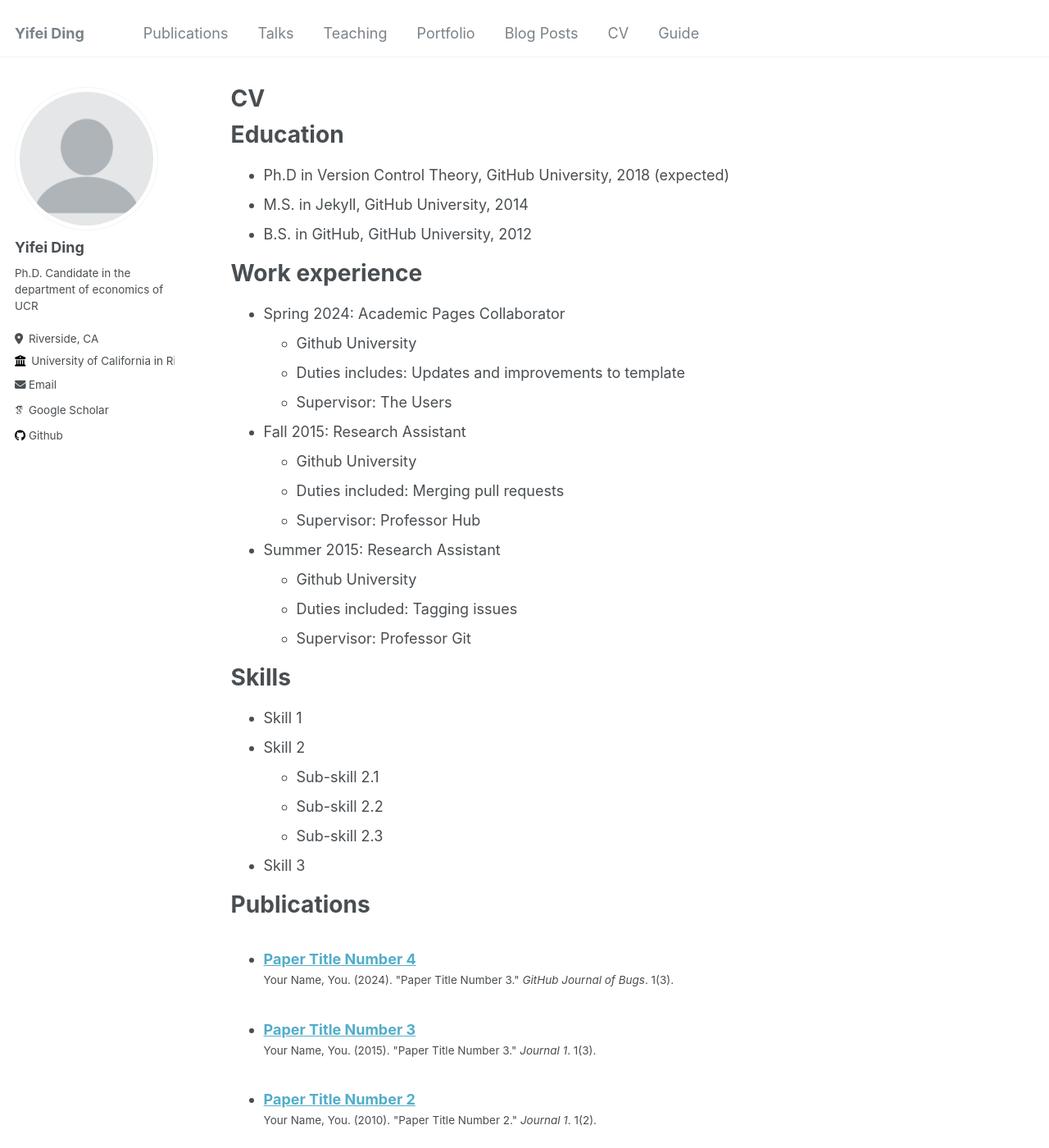
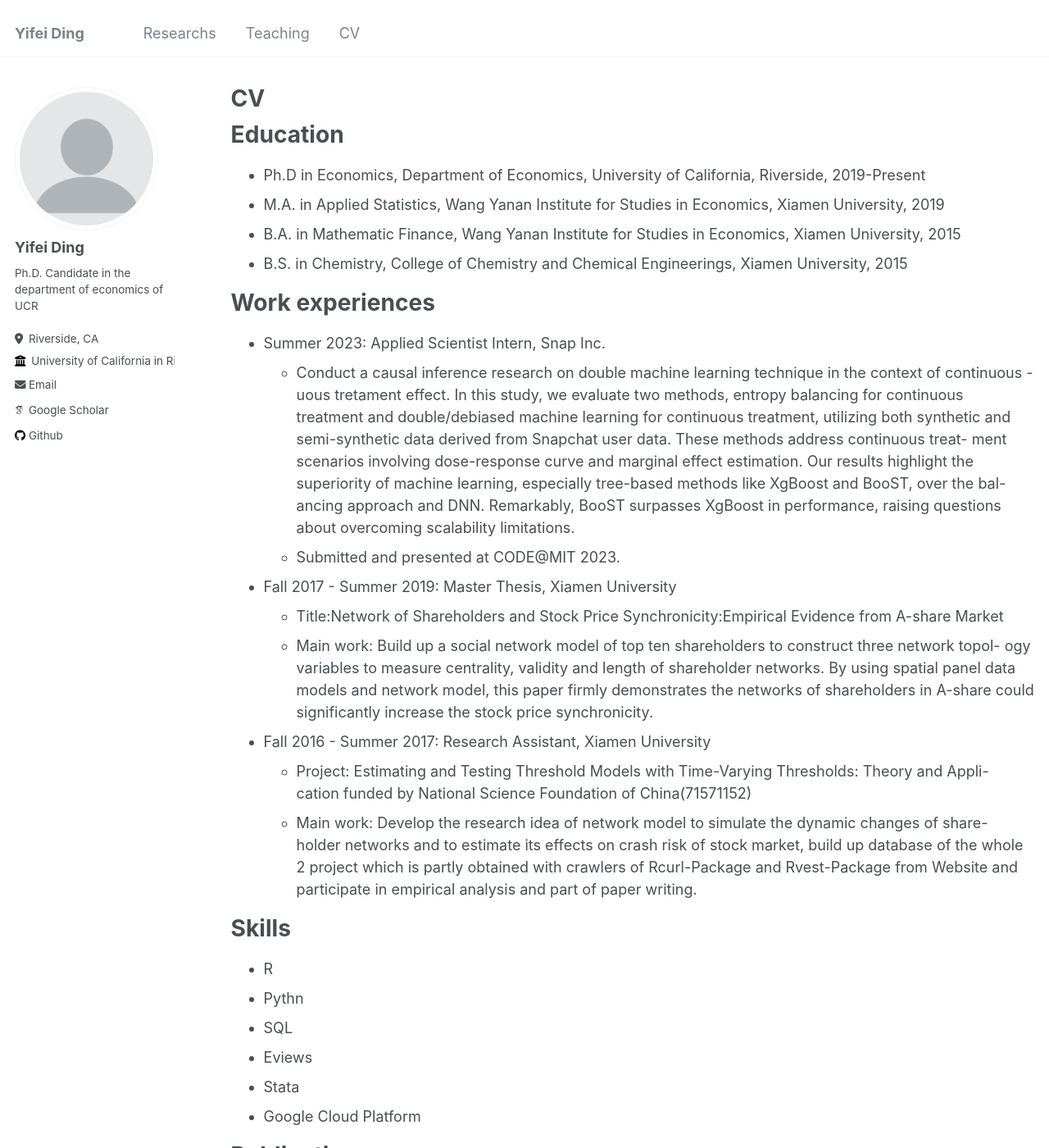
Before and after one commit to YifeiDing-UCR/YifeiDing-UCR.github.io, a Jekyll site: the page built from _pages/cv.md, in a window 1280 px wide and 1400 px high. Shown: the whole window at 82% size. Built offline with Jekyll 4.4.1, drawn with Linux system fonts in a browser that asks for light colours; some web fonts are replaced; some of the changed text lies outside the part shown.

Commit message:
more updates

```diff
--- a/_config.yml
+++ b/_config.yml
@@ -32,7 +32,7 @@ author:
 
   # Academic websites
   arxiv            : # URL - Update with the correct link to your profile
-  googlescholar    : "https://scholar.google.com/citations?user=PS_CX0AAAAAJ"
+  googlescholar    : "https://scholar.google.com/citations?user="
   impactstory      : # URL
   orcid            : #"http://orcid.org/yourorcidurl"
   pubmed           : #"https://www.ncbi.nlm.nih.gov/pubmed/?term=john+snow"
@@ -42,7 +42,7 @@ author:
   bitbucket        : # Username - Update with your username on the site
   codepen          : # Username
   dribbble         : # Username
-  github           : "https://github.com/YifeiDing-UCR"
+  github           : "YifeiDing-UCR"
   kaggle           : # Username
   stackoverflow    : # User number or user number and name (i.e., use "1" or "1/jeff-atwood")
 
--- a/_data/navigation.yml
+++ b/_data/navigation.yml
@@ -1,22 +1,13 @@
 # main links links
 main:
-  - title: "Publications"
+  - title: "Researchs"
     url: /publications/
 
-  - title: "Talks"
-    url: /talks/
+  # - title: "Talks"
+  #   url: /talks/
 
   - title: "Teaching"
     url: /teaching/
 
-  - title: "Portfolio"
-    url: /portfolio/
-
-  - title: "Blog Posts"
-    url: /year-archive/
-
   - title: "CV"
     url: /cv/
-
-  - title: "Guide"
-    url: /markdown/
--- a/_pages/cv.md
+++ b/_pages/cv.md
@@ -11,35 +11,33 @@ redirect_from:
 
 Education
 ======
-* Ph.D in Version Control Theory, GitHub University, 2018 (expected)
-* M.S. in Jekyll, GitHub University, 2014
-* B.S. in GitHub, GitHub University, 2012
+* Ph.D in Economics, Department of Economics, University of California, Riverside, 2019-Present
+* M.A. in Applied Statistics, Wang Yanan Institute for Studies in Economics, Xiamen University, 2019
+* B.A. in Mathematic Finance, Wang Yanan Institute for Studies in Economics, Xiamen University, 2015
+* B.S. in Chemistry, College of Chemistry and Chemical Engineerings, Xiamen University, 2015
 
-Work experience
+Work experiences
 ======
-* Spring 2024: Academic Pages Collaborator
-  * Github University
-  * Duties includes: Updates and improvements to template
-  * Supervisor: The Users
+* Summer 2023: Applied Scientist Intern, Snap Inc.
+  * Conduct a causal inference research on double machine learning technique in the context of continuous - uous tretament effect. In this study, we evaluate two methods, entropy balancing for continuous treatment and double/debiased machine learning for continuous treatment, utilizing both synthetic and semi-synthetic data derived from Snapchat user data. These methods address continuous treat- ment scenarios involving dose-response curve and marginal effect estimation. Our results highlight the superiority of machine learning, especially tree-based methods like XgBoost and BooST, over the bal- ancing approach and DNN. Remarkably, BooST surpasses XgBoost in performance, raising questions about overcoming scalability limitations.
+  * Submitted and presented at CODE@MIT 2023.
 
-* Fall 2015: Research Assistant
-  * Github University
-  * Duties included: Merging pull requests
-  * Supervisor: Professor Hub
+* Fall 2017 - Summer 2019: Master Thesis, Xiamen University
+  * Title:Network of Shareholders and Stock Price Synchronicity:Empirical Evidence from A-share Market
+  * Main work: Build up a social network model of top ten shareholders to construct three network topol- ogy variables to measure centrality, validity and length of shareholder networks. By using spatial panel data models and network model, this paper firmly demonstrates the networks of shareholders in A-share could significantly increase the stock price synchronicity.
 
-* Summer 2015: Research Assistant
-  * Github University
-  * Duties included: Tagging issues
-  * Supervisor: Professor Git
+* Fall 2016 - Summer 2017: Research Assistant, Xiamen University
+  * Project: Estimating and Testing Threshold Models with Time-Varying Thresholds: Theory and Appli- cation funded by National Science Foundation of China(71571152)
+  * Main work: Develop the research idea of network model to simulate the dynamic changes of share- holder networks and to estimate its effects on crash risk of stock market, build up database of the whole 2 project which is partly obtained with crawlers of Rcurl-Package and Rvest-Package from Website and participate in empirical analysis and part of paper writing.
 
 Skills
 ======
-* Skill 1
-* Skill 2
-  * Sub-skill 2.1
-  * Sub-skill 2.2
-  * Sub-skill 2.3
-* Skill 3
+* R
+* Pythn
+* SQL
+* Eviews
+* Stata
+* Google Cloud Platform
 
 Publications
 ======
@@ -47,11 +45,11 @@ Publications
     {% include archive-single-cv.html %}
   {% endfor %}</ul>
 
-Talks
+<!-- Talks
 ======
   <ul>{% for post in site.talks reversed %}
     {% include archive-single-talk-cv.html  %}
-  {% endfor %}</ul>
+  {% endfor %}</ul> -->
 
 Teaching
 ======
@@ -59,6 +57,6 @@ Teaching
     {% include archive-single-cv.html %}
   {% endfor %}</ul>
 
-Service and leadership
+<!-- Service and leadership
 ======
-* Currently signed in to 43 different slack teams
+* Currently signed in to 43 different slack teams -->
```
Also changed, not shown: _pages/about.md (+14 -4 lines), _pages/publications.md (+4 -2 lines), _teaching/2014-spring-teaching-1.md (deleted, +0 -20 lines), _teaching/2015-spring-teaching-2.md (deleted, +0 -20 lines), _teaching/teaching-ucr.md (added, +29 -0 lines), _teaching/teaching-xmu.md (added, +16 -0 lines).
